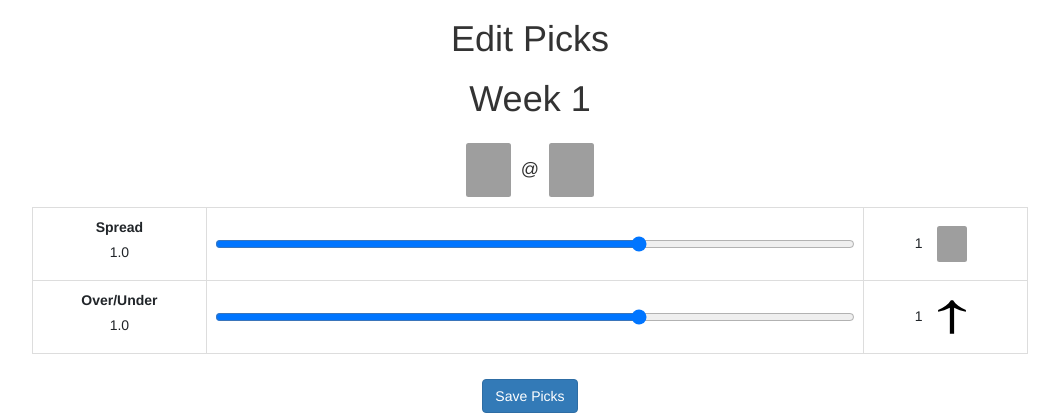
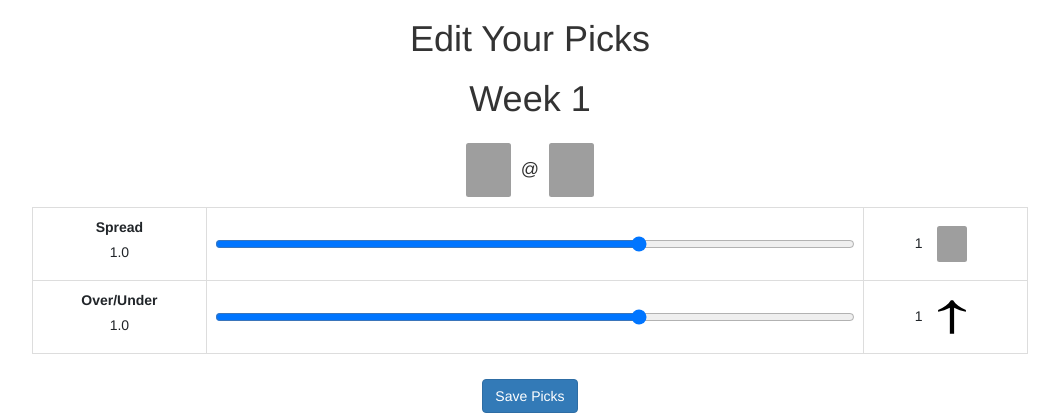
Before and after one commit to tathomas/footballShark, a Django app: page /edit_picks/ in a window 1280 px wide. Shown: the part 61-481 px from the top of the page, without its empty margins (120-1179 px from the left). Run offline with Django 3.2, Linux system fonts and the light colour scheme; a user stored in the database is signed in; tables that the repository leaves empty hold one stand-in row (values such as "Sample post"); some libraries are stand-ins or nearby versions; grey boxes are pictures that could not be loaded.

Commit message:
Changed header text

```diff
--- a/app/templates/app/edit_picks.html
+++ b/app/templates/app/edit_picks.html
@@ -123,7 +123,7 @@
             <div class="col-sm-1"></div>
             <div class="col-sm-10">
                 <div class="container-fluid text-center m-3">
-                    <h1>Edit Picks</h1>
+                    <h1>Edit Your Picks</h1>
                     <h1> Week {{ week.num }}</h1>
 
                     <form method="post">
```
